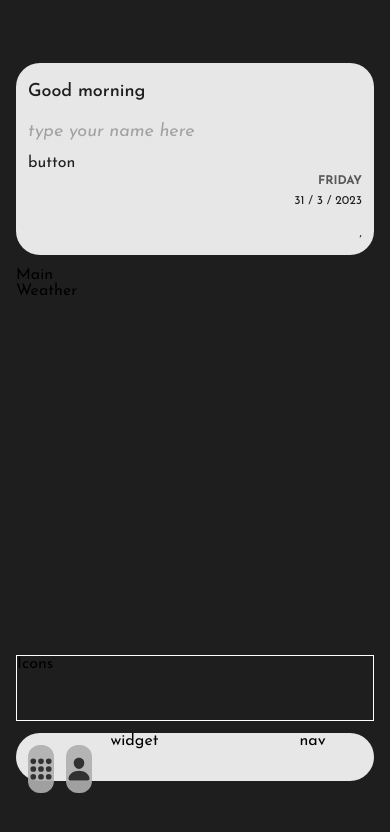
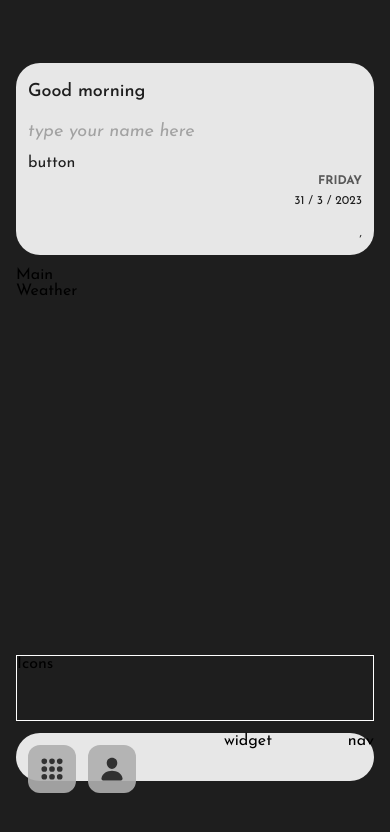
Before and after one commit to DagnaSchmidt/Dev-Dash-v2, a React (Create React App) app: page / in a window 390 px wide. Shown: the top 832 px of the page. Built offline with nearby package versions, Linux system fonts and the light colour scheme; no server answers.

Commit message:
bottom-bar grid responsive

```diff
--- a/src/Styles/Components_Styles/BottomBar.css
+++ b/src/Styles/Components_Styles/BottomBar.css
@@ -77,4 +77,25 @@
 .bottom-bar__navigation {
   grid-column-start: 10;
   grid-column-end: span last;
+}
+
+@media screen and (max-width: 1140px) {
+  .bottom-bar {
+    grid-template-columns: 1fr 1fr 1fr 1fr 1fr 1fr 1fr 1fr [last];
+  }
+  .bottom-bar__icons {
+    grid-column: 1/3;
+  }
+  .bottom-bar__widget {
+    grid-column: 3/7;
+  }
+  .bottom-bar__navigation {
+    grid-column-start: 7;
+  }
+}
+@media (max-width: 1030px), screen and (max-width: 1240px) and (orientation: portrait) {
+  .bottom-bar {
+    display: flex;
+    justify-content: space-between;
+  }
 }/*# sourceMappingURL=BottomBar.css.map */
--- a/src/Styles/Components_Styles/BottomBar.scss
+++ b/src/Styles/Components_Styles/BottomBar.scss
@@ -19,3 +19,25 @@
         grid-column-end: span last;
     }
 }
+
+@media screen and (max-width: 1140px) {
+    .bottom-bar {
+        grid-template-columns: 1fr 1fr 1fr 1fr 1fr 1fr 1fr 1fr [last];
+        &__icons {
+            grid-column: 1 / 3;
+        }
+        &__widget {
+            grid-column: 3 / 7;
+        }
+        &__navigation {
+            grid-column-start: 7;
+        }
+    }
+}
+
+@media (max-width: 1030px), screen and (max-width: 1240px) and (orientation: portrait) {
+    .bottom-bar {
+        display: flex;
+        justify-content: space-between;
+    }
+}
```
Also changed, not shown: 1 other file (tests, documents, lock files or other folders).
